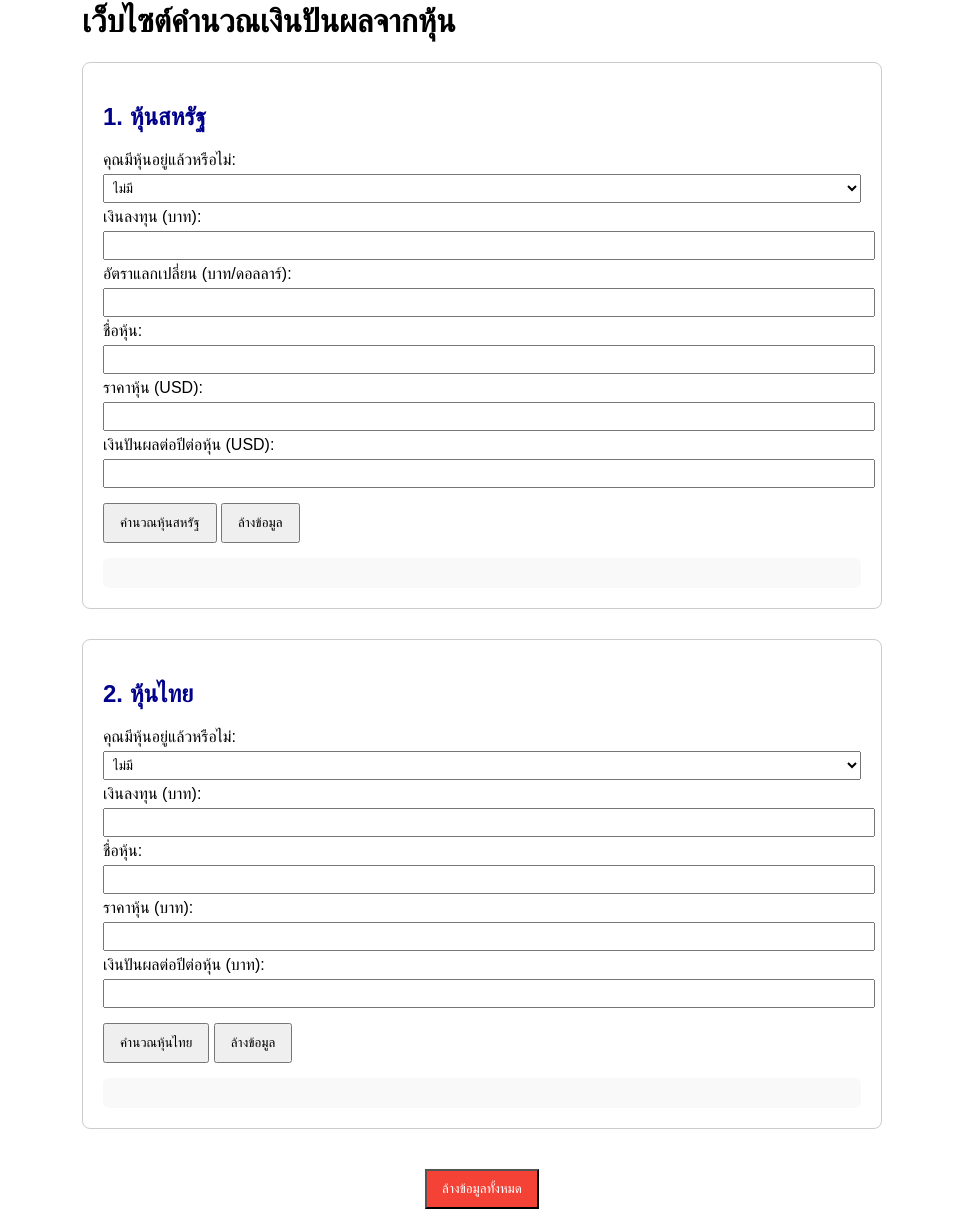
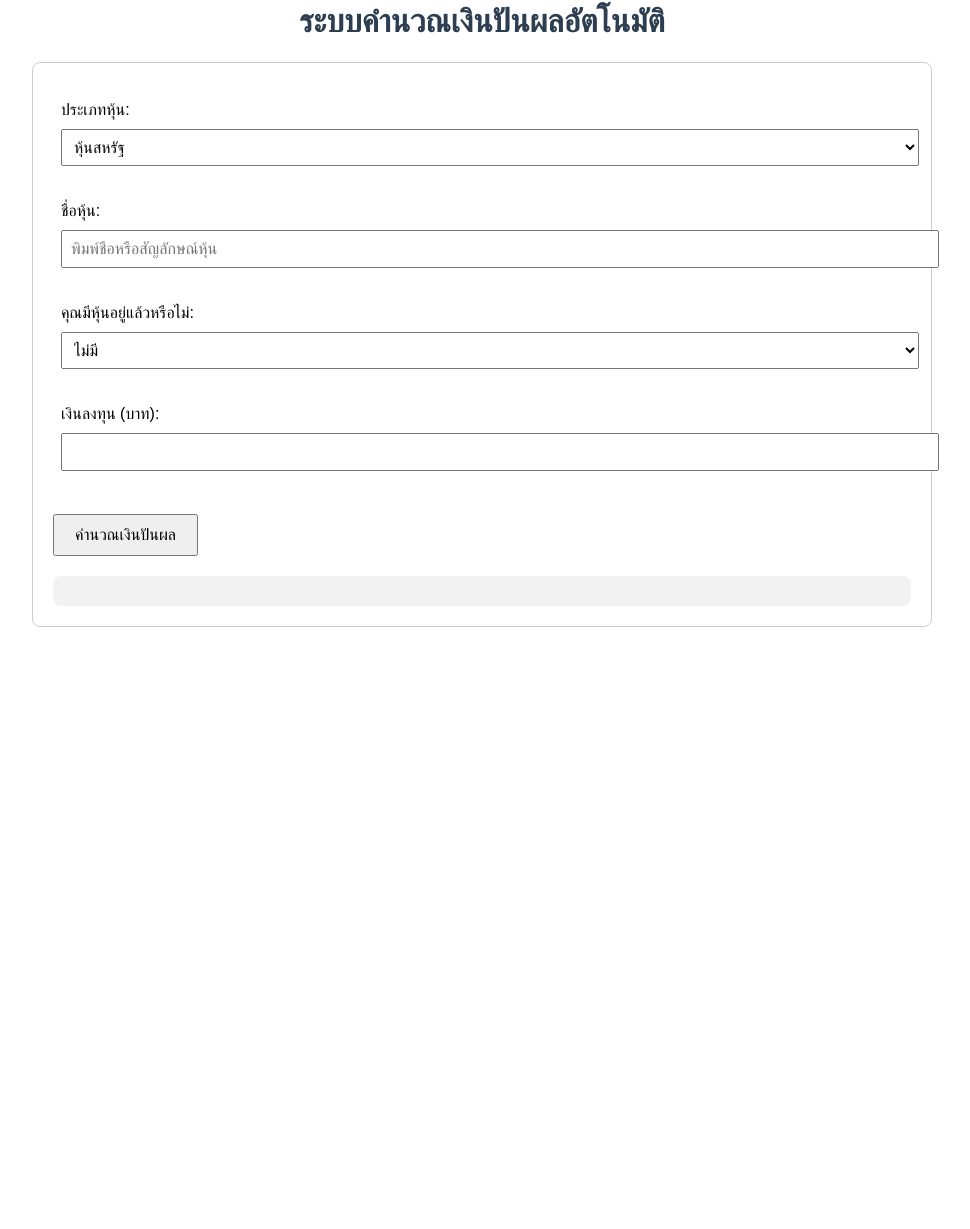
Before and after one commit to PongpanLaowaphong/calstock.github.io, a plain HTML site: page index.html in a window 1280 px wide. Shown: the part 38-1267 px from the top of the page, without its empty margins (158-1128 px from the left). After the commit the page ends 800 px from the top, so only its background shows below. Drawn offline with Linux system fonts and the light colour scheme.

Commit message:
Add files via upload

```diff
--- a/index.html
+++ b/index.html
@@ -1,62 +1,51 @@
 <!DOCTYPE html>
 <html lang="th">
 <head>
-  <meta charset="UTF-8" />
-  <meta name="viewport" content="width=device-width, initial-scale=1.0" />
-  <title>คำนวณเงินปันผลจากหุ้น</title>
+  <meta charset="UTF-8">
+  <meta name="viewport" content="width=device-width, initial-scale=1.0">
+  <title>Smart Dividend Calculator</title>
   <style>
-    body { font-family: sans-serif; padding: 20px; max-width: 800px; margin: auto; }
-    h2 { color: darkblue; }
-    .section { margin-bottom: 30px; border: 1px solid #ccc; padding: 20px; border-radius: 8px; }
-    input, select { margin: 5px 0; padding: 5px; width: 100%; }
-    button { padding: 10px 15px; margin-top: 10px; }
-    .output { margin-top: 15px; background: #f9f9f9; padding: 15px; border-radius: 6px; }
+    body { font-family: sans-serif; padding: 20px; max-width: 900px; margin: auto; }
+    h1 { text-align: center; color: #2c3e50; }
+    label, select, input { display: block; width: 100%; margin: 10px 0; padding: 8px; font-size: 1em; }
+    button { padding: 10px 20px; font-size: 1em; margin-top: 15px; }
+    .section { border: 1px solid #ccc; padding: 20px; border-radius: 8px; margin-top: 20px; }
+    .output { background: #f2f2f2; padding: 15px; margin-top: 20px; border-radius: 8px; }
   </style>
 </head>
 <body>
-  <h1>เว็บไซต์คำนวณเงินปันผลจากหุ้น</h1>
+  <h1>ระบบคำนวณเงินปันผลอัตโนมัติ</h1>
+  <div class="section">
+    <label>ประเภทหุ้น:
+      <select id="market" onchange="fetchSymbols()">
+        <option value="us">หุ้นสหรัฐ</option>
+        <option value="th">หุ้นไทย</option>
+      </select>
+    </label>
 
-  <div class="section">
-    <h2>1. หุ้นสหรัฐ</h2>
+    <label>ชื่อหุ้น:
+      <input type="text" id="stockSymbol" placeholder="พิมพ์ชื่อหรือสัญลักษณ์หุ้น" list="stockList">
+      <datalist id="stockList"></datalist>
+    </label>
+
     <label>คุณมีหุ้นอยู่แล้วหรือไม่:
-      <select id="usdHasShares" onchange="toggleUSInput()">
+      <select id="haveShares" onchange="toggleMode()">
         <option value="no">ไม่มี</option>
         <option value="yes">มี</option>
       </select>
     </label>
-    <label id="usdInvestmentLabel">เงินลงทุน (บาท): <input type="text" id="usdInvestment" oninput="formatNumberInput(this)" /></label>
-    <label id="usdSharesLabel" style="display:none">จำนวนหุ้นที่มี: <input type="number" id="usdSharesOwned" step="0.0001" /></label>
-    <label>อัตราแลกเปลี่ยน (บาท/ดอลลาร์): <input type="number" id="usdRate" /></label>
-    <label>ชื่อหุ้น: <input type="text" id="usdStockName" /></label>
-    <label>ราคาหุ้น (USD): <input type="number" id="usdPricePerShare" /></label>
-    <label>เงินปันผลต่อปีต่อหุ้น (USD): <input type="number" id="usdDividendPerShare" /></label>
-    <button onclick="calculateUS()">คำนวณหุ้นสหรัฐ</button>
-    <button onclick="clearUS()">ล้างข้อมูล</button>
-    <div id="usdOutput" class="output"></div>
+
+    <div id="investmentBlock">
+      <label>เงินลงทุน (บาท): <input type="text" id="investment" oninput="formatNumberInput(this)"></label>
     </div>
 
-  <div class="section">
-    <h2>2. หุ้นไทย</h2>
-    <label>คุณมีหุ้นอยู่แล้วหรือไม่:
-      <select id="thaiHasShares" onchange="toggleThaiInput()">
-        <option value="no">ไม่มี</option>
-        <option value="yes">มี</option>
-      </select>
-    </label>
-    <label id="thaiInvestmentLabel">เงินลงทุน (บาท): <input type="text" id="thaiInvestment" oninput="formatNumberInput(this)" /></label>
-    <label id="thaiSharesLabel" style="display:none">จำนวนหุ้นที่มี: <input type="number" id="thaiSharesOwned" /></label>
-    <label>ชื่อหุ้น: <input type="text" id="thaiStockName" /></label>
-    <label>ราคาหุ้น (บาท): <input type="number" id="thaiPricePerShare" /></label>
-    <label>เงินปันผลต่อปีต่อหุ้น (บาท): <input type="number" id="thaiDividendPerShare" /></label>
-    <button onclick="calculateThai()">คำนวณหุ้นไทย</button>
-    <button onclick="clearThai()">ล้างข้อมูล</button>
-    <div id="thaiOutput" class="output"></div>
+    <div id="shareBlock" style="display:none">
+      <label>จำนวนหุ้นที่มี: <input type="number" id="shares" step="0.0001"></label>
     </div>
 
-  <div style="text-align: center; margin-top: 30px;">
-    <button onclick="clearAll()" style="background-color: #f44336; color: white;">ล้างข้อมูลทั้งหมด</button>
+    <button onclick="calculateDividend()">คำนวณเงินปันผล</button>
+    <div class="output" id="result"></div>
   </div>
-
 
   <script>
     function formatNumberInput(input) {
@@ -70,121 +59,98 @@
       return parseFloat(str.replace(/,/g, '')) || 0;
     }
 
-    function toggleUSInput() {
-      const hasShares = document.getElementById("usdHasShares").value;
-      document.getElementById("usdInvestmentLabel").style.display = hasShares === "no" ? "block" : "none";
-      document.getElementById("usdSharesLabel").style.display = hasShares === "yes" ? "block" : "none";
+    function toggleMode() {
+      const mode = document.getElementById("haveShares").value;
+      document.getElementById("investmentBlock").style.display = mode === "no" ? "block" : "none";
+      document.getElementById("shareBlock").style.display = mode === "yes" ? "block" : "none";
     }
 
-    function toggleThaiInput() {
-      const hasShares = document.getElementById("thaiHasShares").value;
-      document.getElementById("thaiInvestmentLabel").style.display = hasShares === "no" ? "block" : "none";
-      document.getElementById("thaiSharesLabel").style.display = hasShares === "yes" ? "block" : "none";
+    function fetchSymbols() {
+      const market = document.getElementById("market").value;
+      const list = document.getElementById("stockList");
+      list.innerHTML = "";
+      const mockStocks = market === 'us'
+        ? ['AAPL', 'MSFT', 'TSLA', 'JEPQ']
+        : ['PTT', 'CPALL', 'ADVANC', 'BBL'];
+      mockStocks.forEach(s => {
+        const option = document.createElement("option");
+        option.value = s;
+        list.appendChild(option);
+      });
     }
 
-    function calculateUS() {
-      const hasShares = document.getElementById("usdHasShares").value;
-      const rate = parseFloat(document.getElementById("usdRate").value);
-      const priceUSD = parseFloat(document.getElementById("usdPricePerShare").value);
-      const dividendUSD = parseFloat(document.getElementById("usdDividendPerShare").value);
+    function fetchExchangeRate(callback) {
+      fetch('https://api.exchangerate.host/latest?base=USD&symbols=THB')
+        .then(res => res.json())
+        .then(data => callback(data.rates.THB));
+    }
+
+    function fetchStockData(symbol, market, callback) {
+  if (market === 'us') {
+    // Fetch from Yahoo Finance for US stocks
+    const url = `https://query1.finance.yahoo.com/v10/finance/quoteSummary/${symbol}?modules=summaryDetail`;
+    fetch(url)
+      .then(res => res.json())
+      .then(data => {
+        const detail = data.quoteSummary?.result?.[0]?.summaryDetail;
+        if (!detail) return callback({ price: 0, dividend: 0 });
+        const price = detail.previousClose?.raw || 0;
+        const dividend = detail.dividendRate?.raw || 0;
+        callback({ price, dividend });
+      })
+      .catch(() => callback({ price: 0, dividend: 0 }));
+  } else {
+    // ยังใช้ mock สำหรับหุ้นไทย (สามารถเชื่อม SET API ได้ในอนาคต)
+    const mockData = {
+      'PTT': { price: 34.25, dividend: 1.75 },
+      'ADVANC': { price: 220.00, dividend: 6.50 },
+      'CPALL': { price: 61.00, dividend: 2.40 },
+      'BBL': { price: 127.00, dividend: 4.00 }
+    };
+    callback(mockData[symbol] || { price: 100, dividend: 1 });
+  }
+}
+    }
+
+    function calculateDividend() {
+      const market = document.getElementById('market').value;
+      const symbol = document.getElementById('stockSymbol').value.trim();
+      const haveShares = document.getElementById('haveShares').value;
+
+      if (!symbol) return alert("กรุณาใส่ชื่อหุ้น");
+
+      fetchExchangeRate(rate => {
+        fetchStockData(symbol, market, stock => {
           let shares = 0;
           let usedTHB = 0;
-      let baht = 0;
 
-      if (hasShares === "yes") {
-        shares = parseFloat(document.getElementById("usdSharesOwned").value);
-        usedTHB = shares * priceUSD * rate;
+          if (haveShares === 'yes') {
+            shares = parseFloat(document.getElementById('shares').value);
+            usedTHB = shares * stock.price * (market === 'us' ? rate : 1);
           } else {
-        baht = parseNumber(document.getElementById("usdInvestment").value);
-        const usd = baht / rate;
-        shares = usd / priceUSD;
-        const usedUSD = shares * priceUSD;
-        usedTHB = usedUSD * rate;
+            const investment = parseNumber(document.getElementById('investment').value);
+            shares = investment / (stock.price * (market === 'us' ? rate : 1));
+            usedTHB = investment;
           }
 
-      const totalDivUSD = shares * dividendUSD;
-      const totalDivTHB = totalDivUSD * rate;
-      const netDivUSD = totalDivUSD * 0.85;
-      const netDivTHB = totalDivTHB * 0.85;
+          const dividendYear = shares * stock.dividend;
+          const afterTax = dividendYear * (market === 'us' ? 0.85 : 0.9);
+          const dividendYield = (stock.dividend / stock.price) * 100;
 
-      document.getElementById("usdOutput").innerHTML = `
-        จำนวนหุ้น: ${shares.toFixed(4)} หุ้น (${usedTHB.toLocaleString()} บาท / ${(usedTHB / rate).toFixed(2)} USD)<br>
-        <br><strong>▶ เงินปันผลก่อนหักภาษี:</strong><br>
-        - รายปี: ${totalDivUSD.toFixed(2)} USD (${totalDivTHB.toLocaleString(undefined, {minimumFractionDigits: 2})} บาท)<br>
-        - ราย 6 เดือน: ${(totalDivUSD / 2).toFixed(2)} USD (${(totalDivTHB / 2).toLocaleString(undefined, {minimumFractionDigits: 2})} บาท)<br>
-        - รายไตรมาส: ${(totalDivUSD / 4).toFixed(2)} USD (${(totalDivTHB / 4).toLocaleString(undefined, {minimumFractionDigits: 2})} บาท)<br>
-        - รายเดือน: ${(totalDivUSD / 12).toFixed(2)} USD (${(totalDivTHB / 12).toLocaleString(undefined, {minimumFractionDigits: 2})} บาท)<br>
-        <br><strong>▶ เงินปันผลหลังหักภาษี 15%:</strong><br>
-        - รายปี: ${netDivUSD.toFixed(2)} USD (${netDivTHB.toLocaleString(undefined, {minimumFractionDigits: 2})} บาท)<br>
-        - ราย 6 เดือน: ${(netDivUSD / 2).toFixed(2)} USD (${(netDivTHB / 2).toLocaleString(undefined, {minimumFractionDigits: 2})} บาท)<br>
-        - รายไตรมาส: ${(netDivUSD / 4).toFixed(2)} USD (${(netDivTHB / 4).toLocaleString(undefined, {minimumFractionDigits: 2})} บาท)<br>
-        - รายเดือน: ${(netDivUSD / 12).toFixed(2)} USD (${(netDivTHB / 12).toLocaleString(undefined, {minimumFractionDigits: 2})} บาท)
+          document.getElementById('result').innerHTML = `
+            หุ้น: ${symbol} (${market === 'us' ? 'สหรัฐ' : 'ไทย'})<br>
+            ราคาหุ้น: ${stock.price.toFixed(2)} ${market === 'us' ? 'USD' : 'บาท'}<br>
+            เงินลงทุนทั้งหมด: ${usedTHB.toLocaleString(undefined, {minimumFractionDigits: 2})} บาท<br>
+            จำนวนหุ้น: ${shares.toFixed(4)} หุ้น<br>
+            อัตราเงินปันผล (Dividend Yield): ${dividendYield.toFixed(2)}%<br><br>
+            ▶ เงินปันผลต่อปี (ก่อนหักภาษี): ${dividendYear.toFixed(2)} ${market === 'us' ? 'USD' : 'บาท'}<br>
+            ▶ เงินปันผลหลังหักภาษี: ${afterTax.toFixed(2)} ${market === 'us' ? 'USD' : 'บาท'}
           `;
+        });
+      });
     }
 
-    function calculateThai() {
-      const hasShares = document.getElementById("thaiHasShares").value;
-      const price = parseFloat(document.getElementById("thaiPricePerShare").value);
-      const dividend = parseFloat(document.getElementById("thaiDividendPerShare").value);
-      let shares = 0;
-      let baht = 0;
-      let usedTHB = 0;
-
-      if (hasShares === "yes") {
-        shares = parseFloat(document.getElementById("thaiSharesOwned").value);
-        usedTHB = shares * price;
-      } else {
-        baht = parseNumber(document.getElementById("thaiInvestment").value);
-        shares = Math.floor(baht / price);
-        usedTHB = shares * price;
-      }
-
-      const totalDiv = shares * dividend;
-      const netDiv = totalDiv * 0.9;
-
-      document.getElementById("thaiOutput").innerHTML = `
-        จำนวนหุ้น: ${shares} หุ้น (${usedTHB.toLocaleString()} บาท)<br>
-        <br><strong>▶ เงินปันผลก่อนหักภาษี:</strong><br>
-        - รายปี: ${totalDiv.toLocaleString(undefined, {minimumFractionDigits: 2})} บาท<br>
-        - ราย 6 เดือน: ${(totalDiv / 2).toLocaleString(undefined, {minimumFractionDigits: 2})} บาท<br>
-        - รายไตรมาส: ${(totalDiv / 4).toLocaleString(undefined, {minimumFractionDigits: 2})} บาท<br>
-        - รายเดือน: ${(totalDiv / 12).toLocaleString(undefined, {minimumFractionDigits: 2})} บาท<br>
-        <br><strong>▶ เงินปันผลหลังหักภาษี 10%:</strong><br>
-        - รายปี: ${netDiv.toLocaleString(undefined, {minimumFractionDigits: 2})} บาท<br>
-        - ราย 6 เดือน: ${(netDiv / 2).toLocaleString(undefined, {minimumFractionDigits: 2})} บาท<br>
-        - รายไตรมาส: ${(netDiv / 4).toLocaleString(undefined, {minimumFractionDigits: 2})} บาท<br>
-        - รายเดือน: ${(netDiv / 12).toLocaleString(undefined, {minimumFractionDigits: 2})} บาท
-      `;
-    }
-
-    function clearUS() {
-      document.getElementById("usdInvestment").value = "";
-      document.getElementById("usdSharesOwned").value = "";
-      document.getElementById("usdRate").value = "";
-      document.getElementById("usdStockName").value = "";
-      document.getElementById("usdPricePerShare").value = "";
-      document.getElementById("usdDividendPerShare").value = "";
-      document.getElementById("usdOutput").innerHTML = "";
-      document.getElementById("usdHasShares").value = "no";
-      toggleUSInput();
-    }
-
-    function clearThai() {
-      document.getElementById("thaiInvestment").value = "";
-      document.getElementById("thaiSharesOwned").value = "";
-      document.getElementById("thaiStockName").value = "";
-      document.getElementById("thaiPricePerShare").value = "";
-      document.getElementById("thaiDividendPerShare").value = "";
-      document.getElementById("thaiOutput").innerHTML = "";
-      document.getElementById("thaiHasShares").value = "no";
-      toggleThaiInput();
-    }
-
-    function clearAll() {
-      clearUS();
-      clearThai();
-    }
-
+    fetchSymbols();
   </script>
 </body>
 </html>
```
Lines whose indentation alone changed are shown as unchanged.
